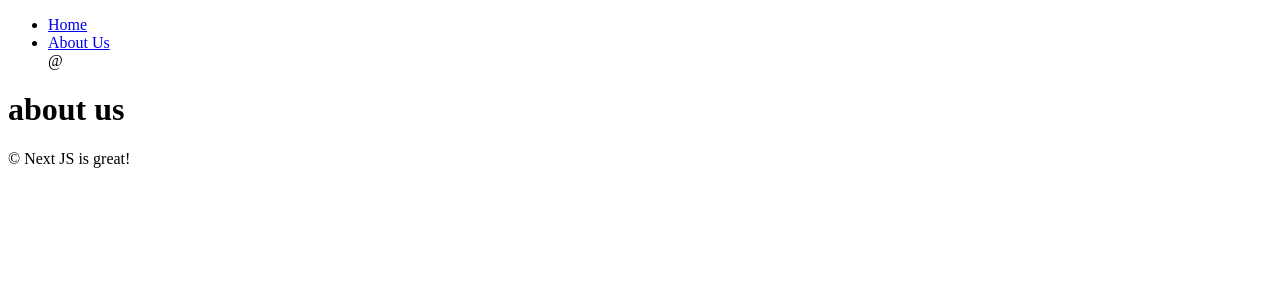
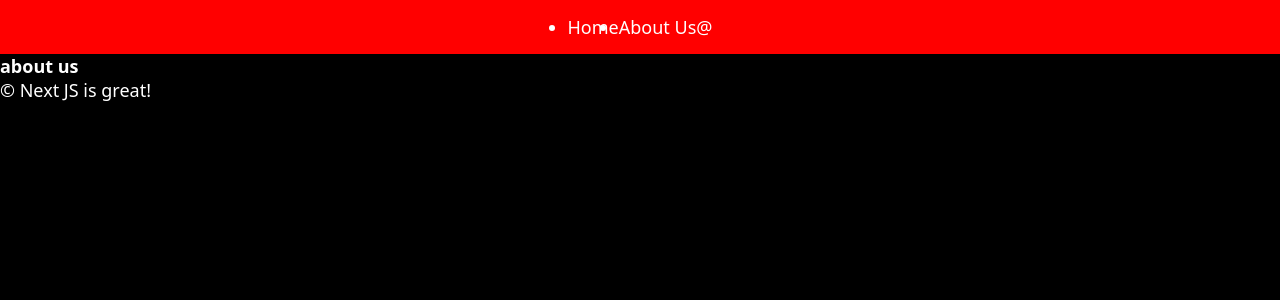
Before and after one commit to woooooooojin/study_nextJS14, a Next.js app: page /about-us in a window 1280 px wide. Shown: the top 300 px of the page. Built offline with nearby package versions, Linux system fonts and the light colour scheme.

Commit message:
css module

```diff
--- a/app/layout.js
+++ b/app/layout.js
@@ -1,4 +1,5 @@
 import Navigation from "../components/navigation"
+import "../styles/global.css"
 
 export const metadata = {
   title: {
--- a/components/navigation.jsx
+++ b/components/navigation.jsx
@@ -1,12 +1,13 @@
 'use client'
 import Link from "next/link";
 import { usePathname } from "next/navigation";
+import styles from "../styles/navigation.module.css"
 
 export default function Navigation() {
     const path = usePathname();
 
   return (
-    <nav>
+    <nav className={styles.nav}>
         <ul>
             <li><Link href="/">Home</Link></li>{path === '/' ? '@' : ""}
             <li><Link href="/about-us">About Us</Link></li>{path === '/about-us' ? '@' : ""}
--- /dev/null
+++ b/styles/global.css
@@ -0,0 +1,18 @@
+body{
+    background-color: black;
+    font-family: system-ui, -apple-system, BlinkMacSystemFont, 'Segoe UI', Roboto, Oxygen, Ubuntu, Cantarell, 'Open Sans', 'Helvetica Neue', sans-serif;
+    color: white;
+}
+a{
+    color: inherit;
+    text-decoration: none;
+}
+a:hover{
+    text-decoration: underline;
+}
+*{
+    margin: 0;
+    padding: 0;
+    box-sizing: border-box;
+    font-size: 18px;
+}
--- /dev/null
+++ b/styles/navigation.module.css
@@ -0,0 +1,9 @@
+.nav{
+    background-color: red;
+    padding: 15px 100px;
+}
+.nav ul{
+    display: flex;
+    justify-content: center;
+    align-items: center;
+}
```
